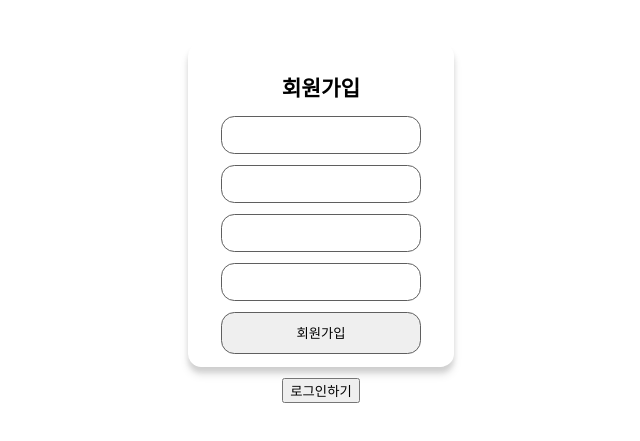
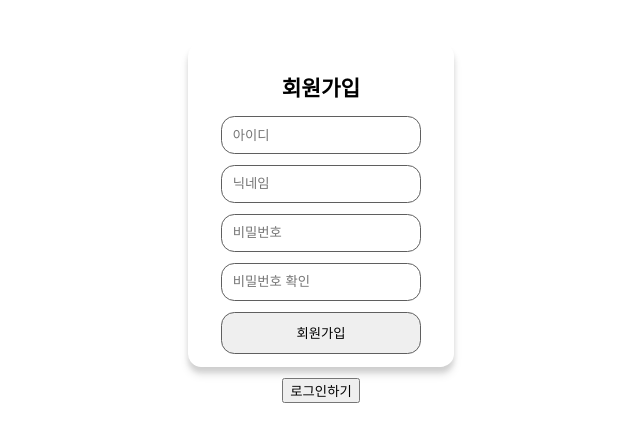
Before and after one commit to iqeq1945/wakttu_frontend, a Next.js app: page / in a window 1280 px wide. Shown: the part 177-618 px from the top of the page, without its empty margins (319-959 px from the left). Built offline with nearby package versions, Linux system fonts and the light colour scheme.

Commit message:
feat: apply input custom hook in auth input component

```diff
--- a/src/components/auth/Auth.tsx
+++ b/src/components/auth/Auth.tsx
@@ -1,5 +1,14 @@
 import { useState } from 'react';
+
+import useInput from '@/hooks/useInput';
 import { TemporaryLayout, AuthForm, AuthInput, AuthButton } from '@/components/index';
+
+interface InputProps {
+  id: string;
+  pw: string;
+  confirmPw: string;
+  nickname: string;
+}
 
 const Auth = () => {
   const [toggleButton, setToggleButton] = useState('로그인하기');
@@ -8,20 +17,65 @@ const Auth = () => {
     setToggleButton((current) => (current === '로그인하기' ? '회원가입하기' : '로그인하기'));
   };
 
+  const { inputs, onInputChange } = useInput<InputProps>({
+    id: '',
+    pw: '',
+    confirmPw: '',
+    nickname: '',
+  });
+
+  const { id, pw, confirmPw, nickname } = inputs;
+
   return (
     <TemporaryLayout>
       {toggleButton === '로그인하기' ? (
         <AuthForm>
-          <AuthInput placeholderText="이메일" />
-          <AuthInput placeholderText="닉네임" />
-          <AuthInput placeholderText="비밀번호" />
-          <AuthInput placeholderText="비밀번호 확인" />
+          <AuthInput
+            type="text"
+            placeholder="아이디"
+            name="id"
+            value={id}
+            onChange={onInputChange}
+          />
+          <AuthInput
+            type="text"
+            placeholder="닉네임"
+            name="nickname"
+            value={nickname}
+            onChange={onInputChange}
+          />
+          <AuthInput
+            type="password"
+            placeholder="비밀번호"
+            name="pw"
+            value={pw}
+            onChange={onInputChange}
+          />
+          <AuthInput
+            type="password"
+            placeholder="비밀번호 확인"
+            name="confirmPw"
+            value={confirmPw}
+            onChange={onInputChange}
+          />
           <AuthButton />
         </AuthForm>
       ) : (
         <AuthForm formTitle="로그인">
-          <AuthInput placeholderText="이메일" />
-          <AuthInput placeholderText="비밀번호" />
+          <AuthInput
+            type="text"
+            placeholder="아이디"
+            name="id"
+            value={id}
+            onChange={onInputChange}
+          />
+          <AuthInput
+            type="password"
+            placeholder="비밀번호"
+            name="pw"
+            value={pw}
+            onChange={onInputChange}
+          />
           <AuthButton buttonText="로그인" />
         </AuthForm>
       )}
```
